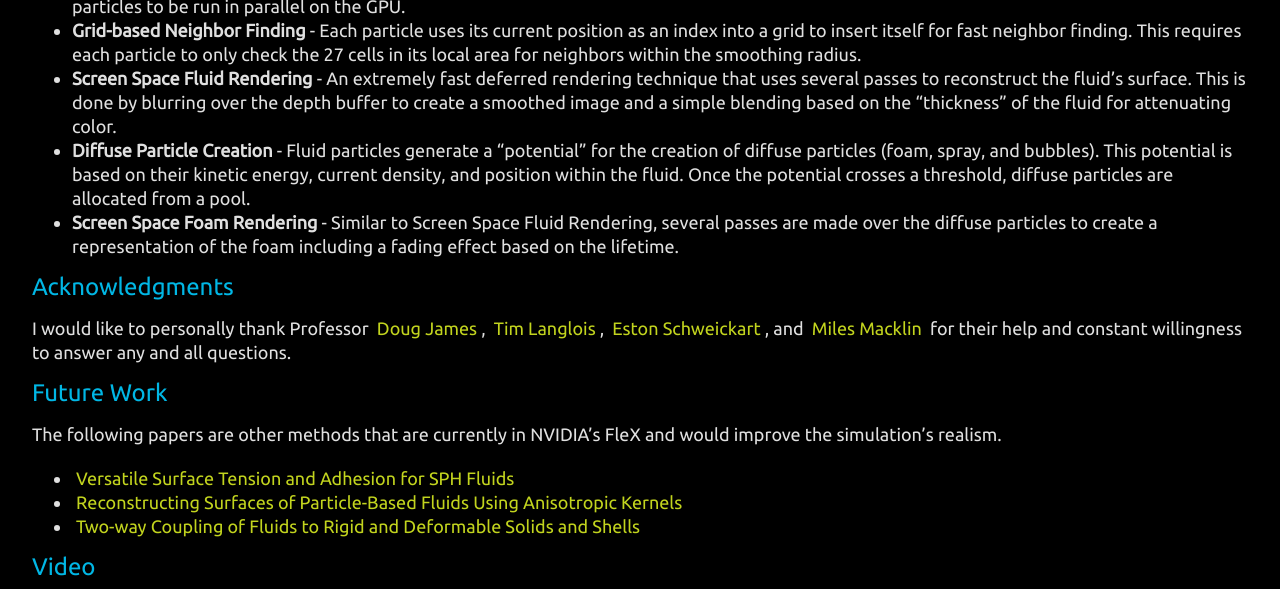
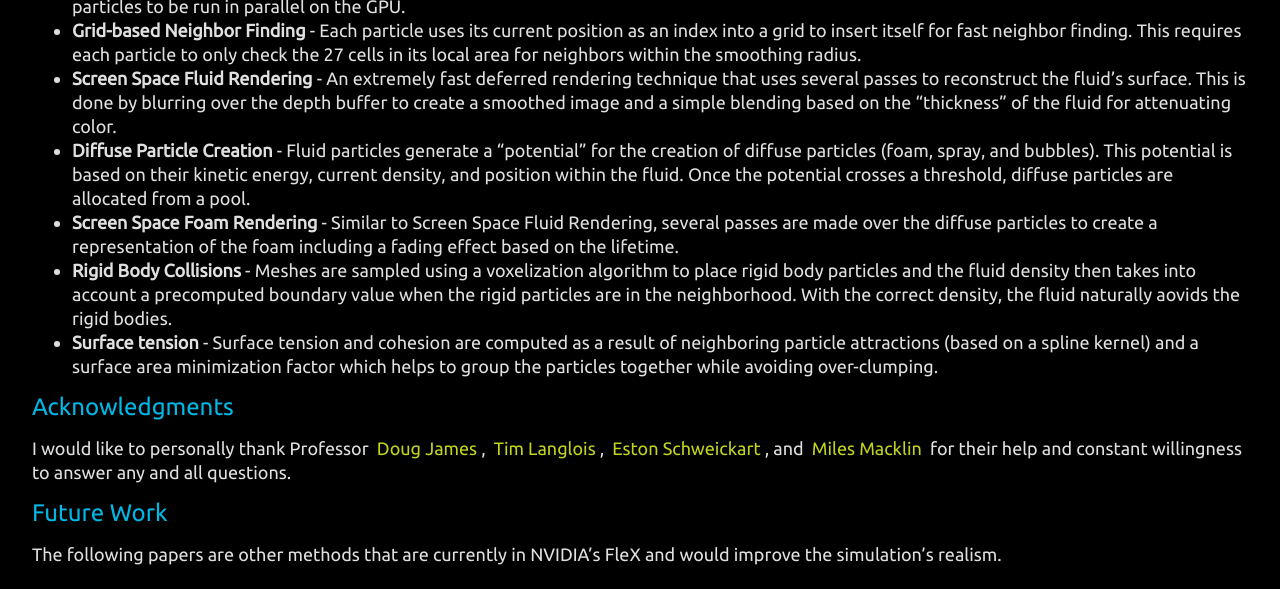
Before and after one commit to JAGJ10/jagj10.github.io, a Jekyll site: the page built from projects/pbf.md, in a window 1280 px wide and 1400 px high, scrolled down 1061 px. Shown: the top 589 px of the window. Built offline with Jekyll 4.4.1, drawn with Linux system fonts in a browser that asks for light colours; some of the changed text lies outside the part shown.

Commit message:
update pbf

```diff
--- a/projects/pbf.md
+++ b/projects/pbf.md
@@ -20,10 +20,12 @@ The code is also available at my [github repository](https://github.com/JAGJ10/P
 
 ### Features ###
 - **Position Based Fluids** - The method behind the simulation. It is a lagrangian-based system which utilizes a Jacobi-style update allowing all particles to be run in parallel on the GPU.
--  **Grid-based Neighbor Finding** - Each particle uses its current position as an index into a grid to insert itself for fast neighbor finding. This requires each particle to only check the 27 cells in its local area for neighbors within the smoothing radius.
--  **Screen Space Fluid Rendering** - An extremely fast deferred rendering technique that uses several passes to reconstruct the fluid's surface. This is done by blurring over the depth buffer to create a smoothed image and a simple blending based on the "thickness" of the fluid for attenuating color.
--  **Diffuse Particle Creation** - Fluid particles generate a "potential" for the creation of diffuse particles (foam, spray, and bubbles). This potential is based on their kinetic energy, current density, and position within the fluid. Once the potential crosses a threshold, diffuse particles are allocated from a pool.
--  **Screen Space Foam Rendering** - Similar to Screen Space Fluid Rendering, several passes are made over the diffuse particles to create a representation of the foam including a fading effect based on the lifetime.
+- **Grid-based Neighbor Finding** - Each particle uses its current position as an index into a grid to insert itself for fast neighbor finding. This requires each particle to only check the 27 cells in its local area for neighbors within the smoothing radius.
+- **Screen Space Fluid Rendering** - An extremely fast deferred rendering technique that uses several passes to reconstruct the fluid's surface. This is done by blurring over the depth buffer to create a smoothed image and a simple blending based on the "thickness" of the fluid for attenuating color.
+- **Diffuse Particle Creation** - Fluid particles generate a "potential" for the creation of diffuse particles (foam, spray, and bubbles). This potential is based on their kinetic energy, current density, and position within the fluid. Once the potential crosses a threshold, diffuse particles are allocated from a pool.
+- **Screen Space Foam Rendering** - Similar to Screen Space Fluid Rendering, several passes are made over the diffuse particles to create a representation of the foam including a fading effect based on the lifetime.
+- **Rigid Body Collisions** - Meshes are sampled using a voxelization algorithm to place rigid body particles and the fluid density then takes into account a precomputed boundary value when the rigid particles are in the neighborhood. With the correct density, the fluid naturally aovids the rigid bodies.
+- **Surface tension** - Surface tension and cohesion are computed as a result of neighboring particle attractions (based on a spline kernel) and a surface area minimization factor which helps to group the particles together while avoiding over-clumping.
 
 ### Acknowledgments ###
 I would like to personally thank Professor [Doug James](http://www.cs.cornell.edu/~djames/), [Tim Langlois](http://www.cs.cornell.edu/~langlois/), [Eston Schweickart](http://www.cs.cornell.edu/~ers/), and [Miles Macklin](http://blog.mmacklin.com/) for their help and constant willingness to answer any and all questions.
@@ -32,11 +34,14 @@ I would like to personally thank Professor [Doug James](http://www.cs.cornell.ed
 The following papers are other methods that are currently in NVIDIA's FleX and would improve the simulation's realism.
 <pre></pre>
 
-- [Versatile Surface Tension and Adhesion for SPH Fluids](http://cg.informatik.uni-freiburg.de/publications/2013_SIGGRAPHASIA_surfaceTensionAdhesion.pdf)
 - [Reconstructing Surfaces of Particle-Based Fluids Using Anisotropic Kernels](http://www.cc.gatech.edu/~turk/my_papers/particle_surfaces_tog.pdf)
-- [Two-way Coupling of Fluids to Rigid and Deformable Solids and Shells](http://physbam.stanford.edu/~fedkiw/papers/stanford2008-01.pdf)
+- [Meshless Deformations Based on Shape Matching](https://www.cs.drexel.edu/~david/Classes/Papers/MeshlessDeformations_SIG05.pdf)
 
 ### Video ###
+<iframe width="100%" height="720" src="https://www.youtube.com/embed/u2F53yr9uG0" frameborder="0" allowfullscreen>
+</iframe>
+*256k fluid particles and up to 500k diffuse particles were simulated at 8-10 fps*
+
 <iframe width="100%" height="720" src="https://www.youtube.com/embed/9Wh3ano4kJw" frameborder="0" allowfullscreen>
 </iframe>
 *280k fluid particles and up to 2m diffuse particles were simulated at 2-4 fps*
@@ -48,3 +53,5 @@ The following papers are other methods that are currently in NVIDIA's FleX and w
 - [Unified Spray, Foam and Bubbles for Particle-Based Fluids](http://cg.informatik.uni-freiburg.de/publications/2012_CGI_sprayFoamBubbles.pdf) - Used as a guide (with adjustments made by Miles Macklin) for the generation of diffuse particles.
 - [Screen Space Foam Rendering](http://cg.informatik.uni-freiburg.de/publications/2013_WSCG_foamRendering.pdf) - The method (followed closely, but not exactly) for rendering diffuse particles.
 - [Particle Simulation using CUDA](http://docs.nvidia.com/cuda/samples/5_Simulations/particles/doc/particles.pdf) - The method used for constructing the grid and neighbor finding.
+- [Versatile Surface Tension and Adhesion for SPH Fluids](http://cg.informatik.uni-freiburg.de/publications/2013_SIGGRAPHASIA_surfaceTensionAdhesion.pdf) - The method used for simulating surface tension in a robust way
+- [Versatile Rigid-Fluid Coupling for Incompressible SPH](https://www.semanticscholar.org/paper/Versatile-rigid-fluid-coupling-for-incompressible-Akinci-Ihmsen/0fcafa25b9557e35fbfa7e2190e4dc386255e950/pdf) - The method used for fluid-rigid collisions
```
